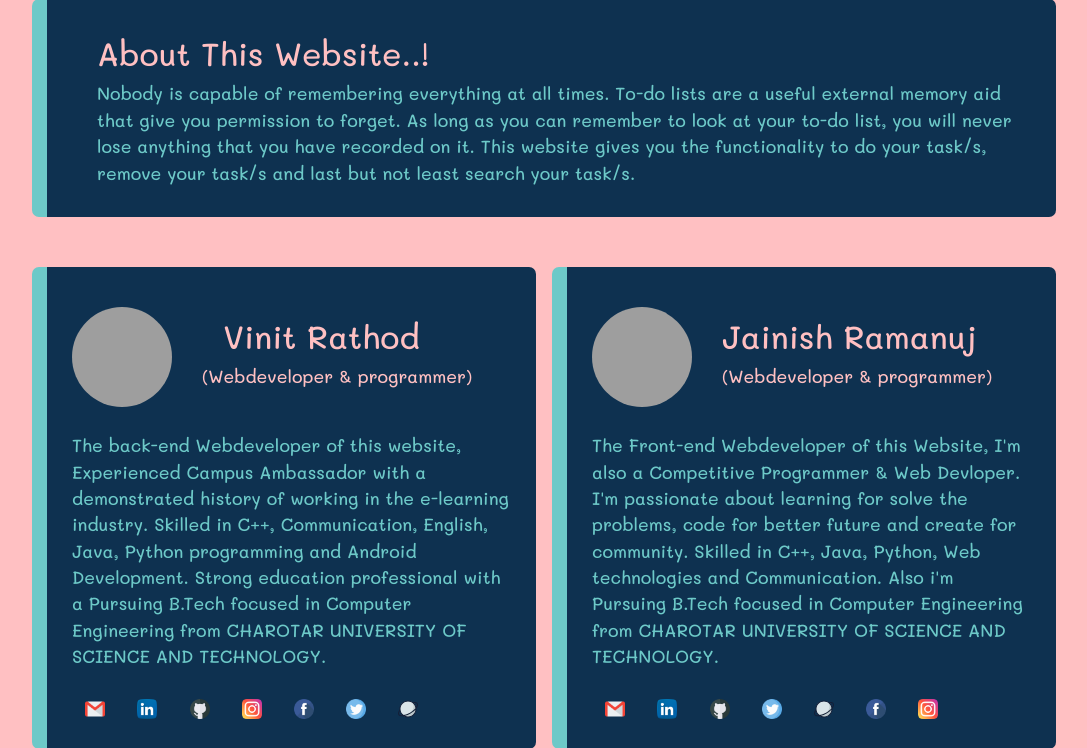
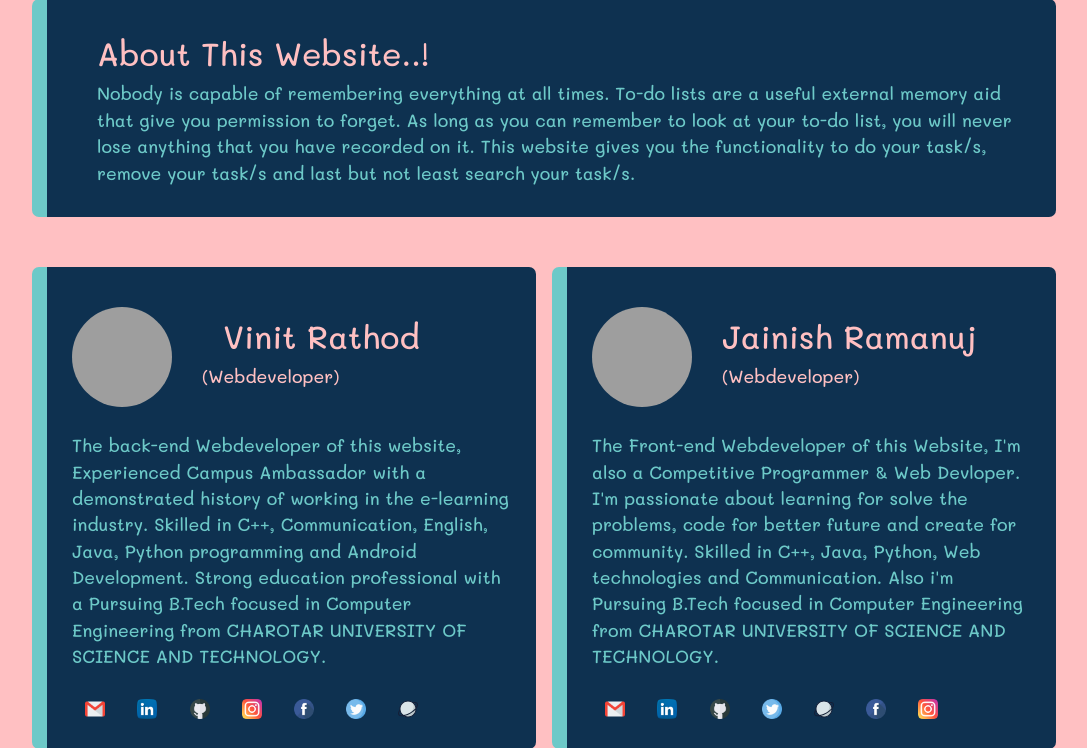
Before and after one commit to VinitRathod/Todo_List, a Django app: page /about/ in a window 1280 px wide. Shown: the part 121-869 px from the top of the page, without its empty margins (96-1183 px from the left). Run offline with Django 3.2, Linux system fonts and the light colour scheme; grey boxes are pictures that could not be loaded.

Commit message:
Updated about.html
Erased Programmer from about us

```diff
--- a/todoApp/templates/todoApp/about.html
+++ b/todoApp/templates/todoApp/about.html
@@ -54,7 +54,7 @@
           <img class="about_img" src="https://media-exp1.licdn.com/dms/image/C4D03AQEhn1rM6JVsgA/profile-displayphoto-shrink_200_200/0/1605805550214?e=1626307200&v=beta&t=8LjmEegFTxZOfWXXpn56ByeYrgXi-3-pm2bXaYVQdQk" alt="">
           <div class="about_info">
             <h2>&nbsp;&nbspVinit Rathod</h2>
-            <p>(Webdeveloper & programmer)</p>
+            <p>(Webdeveloper)</p>
           </div>
           <br><p class="about_p">The back-end Webdeveloper of this website, Experienced Campus Ambassador with a demonstrated history of working in the e-learning industry. Skilled in C++, Communication, English, Java, Python programming and Android Development. Strong education professional with a Pursuing B.Tech focused in Computer Engineering from CHAROTAR UNIVERSITY OF SCIENCE AND TECHNOLOGY.</p>
           <div class="about_sm">
@@ -72,7 +72,7 @@
           <img class="about_img" src="https://media-exp1.licdn.com/dms/image/C4E03AQFa_CsRq-5M2w/profile-displayphoto-shrink_200_200/0/1614358593011?e=1626307200&v=beta&t=rdlezUz6kbuLtXM4OOL7S2kBO0H-tUFBYU5J3IuTuNw" alt="">
           <div class="about_info">
             <h2>Jainish Ramanuj</h2>
-            <p>(Webdeveloper & programmer)</p>
+            <p>(Webdeveloper)</p>
           </div>
           <br><p class="about_p">The Front-end Webdeveloper of this Website, I'm also a Competitive Programmer & Web Devloper. I'm passionate about learning for solve the problems, code for better future and create for community. Skilled in C++, Java, Python, Web technologies and Communication. Also i'm Pursuing B.Tech focused in Computer Engineering from CHAROTAR UNIVERSITY OF SCIENCE AND TECHNOLOGY.</p>
           <div class="about_sm">
```
